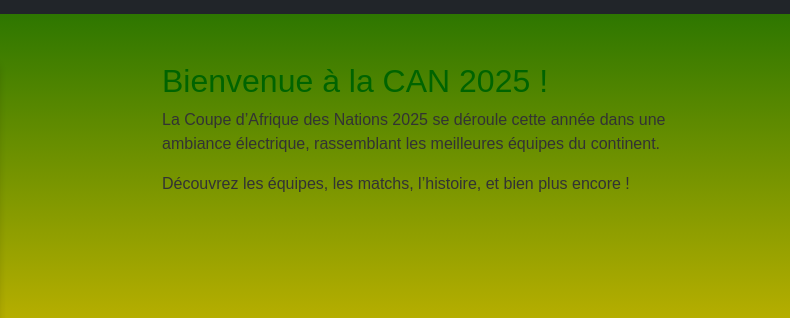
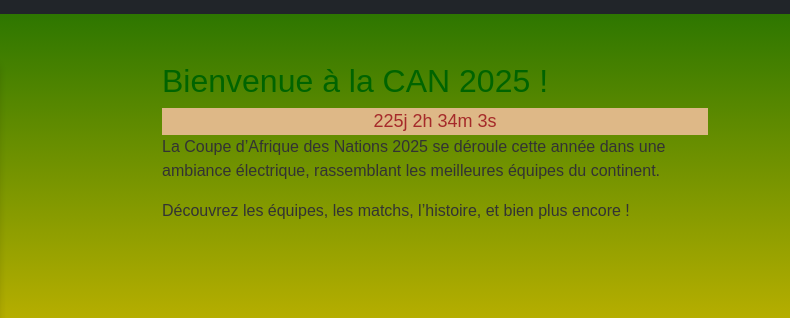
Before and after one commit to Lawliet464/dev_web, a plain HTML site: page index.html in a window 1280 px wide. Shown: the part 88-406 px from the top of the page, 490-1280 px from the left. Drawn offline with nearby package versions, Linux system fonts and the light colour scheme.

Commit message:
add a timer to the begining of the competition

```diff
--- a/index.html
+++ b/index.html
@@ -39,6 +39,8 @@
       </div>
       <div class="col-md-6">
         <h2>Bienvenue à la CAN 2025 !</h2>
+        <!--Timer-->
+        <div id="timer" style="background-color: burlywood; text-align: center; font-size: large; color: brown;"></div>
         <p>La Coupe d’Afrique des Nations 2025 se déroule cette année dans une ambiance électrique, rassemblant les meilleures équipes du continent.</p>
         <p>Découvrez les équipes, les matchs, l’histoire, et bien plus encore !</p>
       </div>
--- a/js/script.js
+++ b/js/script.js
@@ -4,3 +4,29 @@
 console.log("Bienvenue sur le site de la CAN 2025 !");
 
 // Vous pouvez ajouter ici des interactions JS supplémentaires
+
+//compte à rebours
+// Définir la date cible (ex : 21 decembre 2025 à 12h00)
+const targetDate = new Date("Dec 21, 2025 12:00:00").getTime();
+
+const countdownElement = document.getElementById("timer");
+
+const interval = setInterval(() => {
+    const now = new Date().getTime();   //recupere la date actuelle
+    const diff = targetDate - now;
+
+    if (diff <= 0) {
+    clearInterval(interval);
+    countdownElement.innerHTML = "Le temps est écoulé !";
+    return;
+    }
+
+    // Calcul des jours, heures, minutes, secondes
+    const days = Math.floor(diff / (1000 * 60 * 60 * 24));
+    const hours = Math.floor((diff % (1000 * 60 * 60 * 24)) / (1000 * 60 * 60));
+    const minutes = Math.floor((diff % (1000 * 60 * 60)) / (1000 * 60));
+    const seconds = Math.floor((diff % (1000 * 60)) / 1000);
+
+    countdownElement.innerHTML =
+    `${days}j ${hours}h ${minutes}m ${seconds}s`;
+}, 1000);
```
